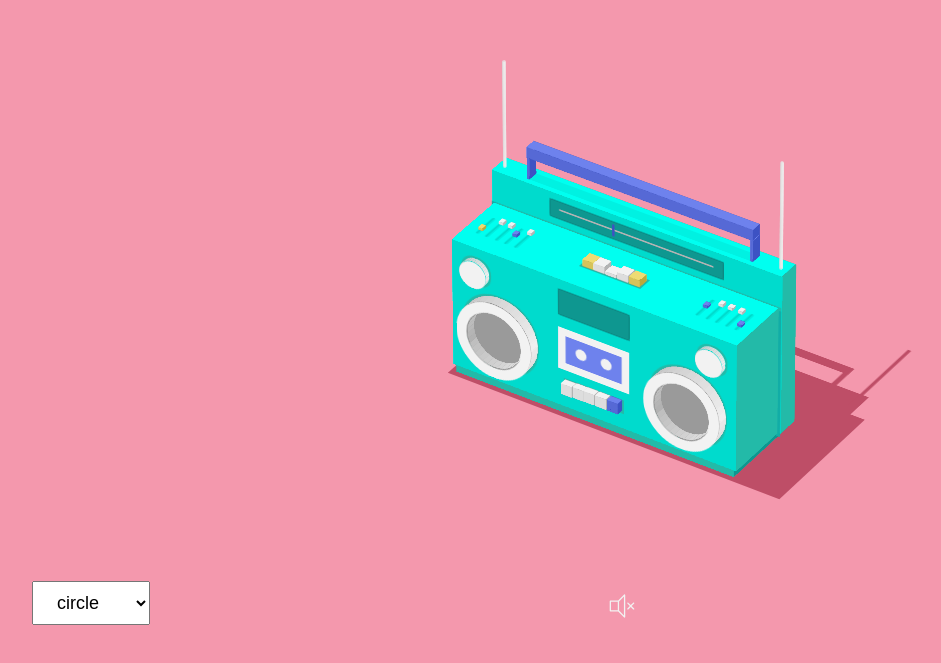
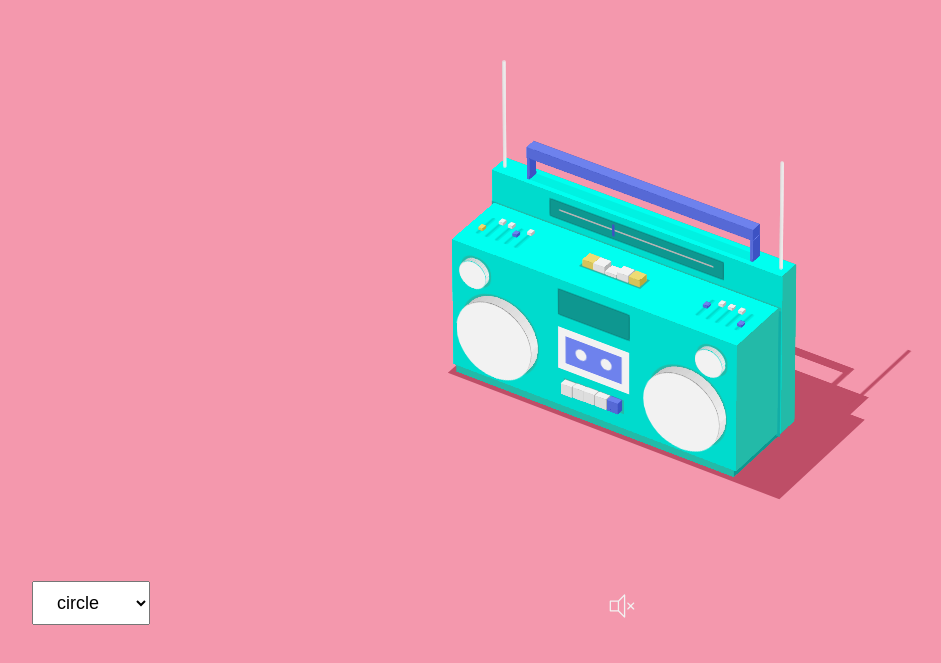
Before and after one commit to ricardoolivaalonso/dpDavGUwpKgF, a plain HTML site: page index.html in a window 1280 px wide. Shown: the part 125-788 px from the top of the page, without its empty margins (18-959 px from the left). Drawn offline with Linux system fonts and the light colour scheme.

Commit message:
Add files via upload

```diff
--- a/index.html
+++ b/index.html
@@ -159,44 +159,6 @@
                   <div class="circle-a__top"></div>
                   <div class="circle-a__bottom"></div>
                 </div>
-                <div class="circle-b">
-                  <div class="circle-b__side"></div>
-                  <div class="circle-b__side"></div>
-                  <div class="circle-b__side"></div>
-                  <div class="circle-b__side"></div>
-                  <div class="circle-b__side"></div>
-                  <div class="circle-b__side"></div>
-                  <div class="circle-b__side"></div>
-                  <div class="circle-b__side"></div>
-                  <div class="circle-b__side"></div>
-                  <div class="circle-b__side"></div>
-                  <div class="circle-b__side"></div>
-                  <div class="circle-b__side"></div>
-                  <div class="circle-b__side"></div>
-                  <div class="circle-b__side"></div>
-                  <div class="circle-b__side"></div>
-                  <div class="circle-b__side"></div>
-                  <div class="circle-b__side"></div>
-                  <div class="circle-b__side"></div>
-                  <div class="circle-b__side"></div>
-                  <div class="circle-b__side"></div>
-                  <div class="circle-b__side"></div>
-                  <div class="circle-b__side"></div>
-                  <div class="circle-b__side"></div>
-                  <div class="circle-b__side"></div>
-                  <div class="circle-b__side"></div>
-                  <div class="circle-b__side"></div>
-                  <div class="circle-b__side"></div>
-                  <div class="circle-b__side"></div>
-                  <div class="circle-b__side"></div>
-                  <div class="circle-b__side"></div>
-                  <div class="circle-b__side"></div>
-                  <div class="circle-b__side"></div>
-                  <div class="circle-b__side"></div>
-                  <div class="circle-b__side"></div>
-                  <div class="circle-b__side"></div>
-                  <div class="circle-b__side"></div>
-                </div>
               </div>
               <div class="square circle circle--left square-speaker s">
                 <div class="square__front face"> </div>
@@ -246,44 +208,6 @@
                   <div class="circle-a__side"></div>
                   <div class="circle-a__top"></div>
                   <div class="circle-a__bottom"></div>
-                </div>
-                <div class="circle-b">
-                  <div class="circle-b__side"></div>
-                  <div class="circle-b__side"></div>
-                  <div class="circle-b__side"></div>
-                  <div class="circle-b__side"></div>
-                  <div class="circle-b__side"></div>
-                  <div class="circle-b__side"></div>
-                  <div class="circle-b__side"></div>
-                  <div class="circle-b__side"></div>
-                  <div class="circle-b__side"></div>
-                  <div class="circle-b__side"></div>
-                  <div class="circle-b__side"></div>
-                  <div class="circle-b__side"></div>
-                  <div class="circle-b__side"></div>
-                  <div class="circle-b__side"></div>
-                  <div class="circle-b__side"></div>
-                  <div class="circle-b__side"></div>
-                  <div class="circle-b__side"></div>
-                  <div class="circle-b__side"></div>
-                  <div class="circle-b__side"></div>
-                  <div class="circle-b__side"></div>
-                  <div class="circle-b__side"></div>
-                  <div class="circle-b__side"></div>
-                  <div class="circle-b__side"></div>
-                  <div class="circle-b__side"></div>
-                  <div class="circle-b__side"></div>
-                  <div class="circle-b__side"></div>
-                  <div class="circle-b__side"></div>
-                  <div class="circle-b__side"></div>
-                  <div class="circle-b__side"></div>
-                  <div class="circle-b__side"></div>
-                  <div class="circle-b__side"></div>
-                  <div class="circle-b__side"></div>
-                  <div class="circle-b__side"></div>
-                  <div class="circle-b__side"></div>
-                  <div class="circle-b__side"></div>
-                  <div class="circle-b__side"></div>
                 </div>
               </div>
               <div class="square circle circle--right square-speaker s">
--- a/styles.scss
+++ b/styles.scss
@@ -560,7 +560,10 @@ select{
 
         @include cylinder($base, $sides, $degree, $pi, $width, $key-b1);
 
-        &__bottom{ border: 1vw solid $key-b1; }
+        &__bottom{
+            // border: 1vw solid $key-b1;
+            background-color: $key-b1;
+        }
     }
     &-b{
         $base: 5vw;
```
Also changed, not shown: styles.css, 1 other file.
